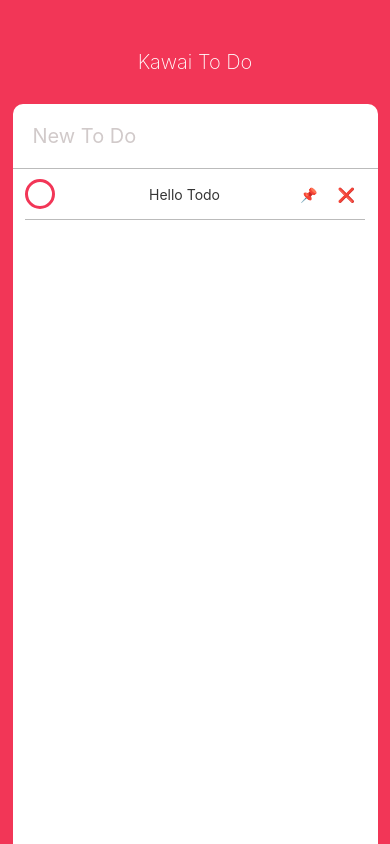
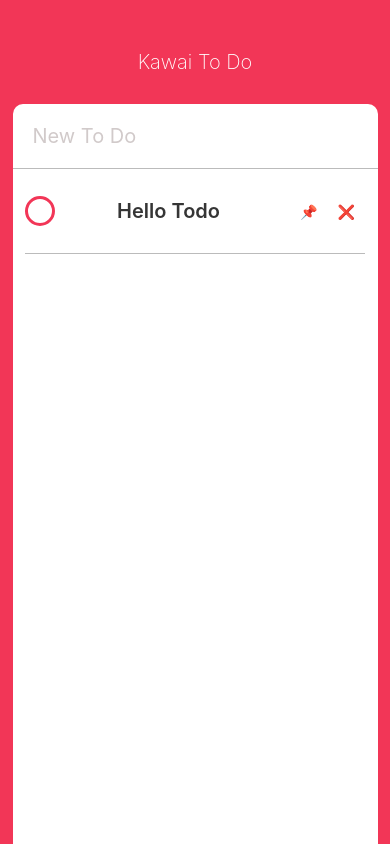
Before and after one commit to alstjs1207/kawai-todo, a React Native app: screen / in a window 390 px wide. Built offline with nearby package versions, Linux system fonts and the light colour scheme.

Commit message:
To Do App UI를 구성해보자 part Two

```diff
--- a/App.js
+++ b/App.js
@@ -37,7 +37,7 @@ export default class App extends React.Component {
           autoCorrect={false}
         />
       <ScrollView contentContainerStyle={styles.toDos}>
-          <ToDo />
+          <ToDo text={'Hello Todo'}/>
         </ScrollView>
       </View>
     </View>);
--- a/ToDo.js
+++ b/ToDo.js
@@ -1,36 +1,59 @@
 import React, {Component} from 'react';
-import {StyleSheet, Text, View, TouchableOpacity, Dimensions} from 'react-native';
+import {
+  StyleSheet,
+  Text,
+  View,
+  TouchableOpacity,
+  Dimensions,
+  TextInput
+} from 'react-native';
 
 const {height, width} = Dimensions.get("window");
 
 export default class ToDo extends React.Component {
   state = {
     isEditing: false,
-    isCompleted: false
+    isCompleted: false,
+    toDoValue: ""
   }
 
   render() {
-    const {isCompleted, isEditing} = this.state;
-    return (
-      <View style={styles.container}>
+    const {isCompleted, isEditing, toDoValue} = this.state;
+    const {text} = this.props;
+    return (<View style={styles.container}>
       <View style={styles.column}>
         <TouchableOpacity onPress={this._toggleComplete}>
-            <View style={[styles.circle, isCompleted ? styles.completedCircle : styles.uncompletedCircle]}>
-
+          <View style={[
+              styles.circle, isCompleted
+                ? styles.completedCircle
+                : styles.uncompletedCircle
+            ]}></View>
+        </TouchableOpacity>
+        {
+          isEditing
+            ? (<TextInput style={[
+                styles.input, styles.text, isCompleted
+                  ? styles.completedText
+                  : styles.uncompletedText
+              ]} value={toDoValue} multiline={true} onChangeText={this._contorlInput} returnKeyType={"done"} onBlur={this._finishEditing}/>)
+            : (<Text style={[styles.text,
+              isCompleted
+                ? styles.completedText
+                : styles.uncompletedText]}>
+              {text}
+            </Text>)
+        }
       </View>
-          </TouchableOpacity>
-          <Text style={styles.text, isCompleted ? styles.completedText : styles.uncompletedText}>Hello Todo</Text>
-        </View>
-          {isEditing ? (
-            <View style={styles.actions}>
+      {
+        isEditing
+          ? (<View style={styles.actions}>
             <TouchableOpacity onPressOut={this._finishEditing}>
               <View style={styles.actionContainer}>
                 <Text style={styles.actionText}>✅</Text>
               </View>
             </TouchableOpacity>
-            </View>
-          ) : (
-            <View style={styles.actions}>
+          </View>)
+          : (<View style={styles.actions}>
             <TouchableOpacity onPressOut={this._startEditing}>
               <View style={styles.actionContainer}>
                 <Text style={styles.actionText}>📌</Text>
@@ -41,31 +64,31 @@ export default class ToDo extends React.Component {
                 <Text style={styles.actionText}>❌</Text>
               </View>
             </TouchableOpacity>
-            </View>
-          )}
-      </View>
-    );
+          </View>)
+      }
+    </View>);
   }
   _toggleComplete = () => {
     this.setState(prevState => {
       return {
         isCompleted: !prevState.isCompleted
-      }
-    })
+      };
+    });
   };
 
   _startEditing = () => {
-    this.setState({
-      isEditing : true
-    })
+    const {text} = this.props;
+    this.setState({isEditing: true, toDoValue: text});
   };
 
   _finishEditing = () => {
-    this.setState({
-      isEditing : false
-    })
+    this.setState({isEditing: false});
+  };
+
+  _contorlInput = (text) => {
+    this.setState({toDoValue: text})
   }
-};
+}
 
 const styles = StyleSheet.create({
   container: {
@@ -80,7 +103,6 @@ const styles = StyleSheet.create({
     fontWeight: "600",
     fontSize: 20,
     marginVertical: 20
-
   },
   circle: {
     width: 30,
@@ -90,17 +112,17 @@ const styles = StyleSheet.create({
     marginRight: 20
   },
   completedCircle: {
-    borderColor: "rgb(10, 134, 204)",
+    borderColor: "rgb(10, 134, 204)"
   },
-  uncompletedCircle:{
-    borderColor: "#F23657",
+  uncompletedCircle: {
+    borderColor: "#F23657"
   },
   completedText: {
-    color:"#bbb",
+    color: "#bbb",
     textDecorationLine: "line-through"
   },
   uncompletedText: {
-    color:"#353535"
+    color: "#353535"
   },
   column: {
     flexDirection: "row",
@@ -116,7 +138,9 @@ const styles = StyleSheet.create({
     marginVertical: 10,
     marginHorizontal: 10
   },
-  actionText: {
-
+  actionText: {},
+  input: {
+    marginVertical: 10,
+    width: width / 2
   }
 });
```
Lines whose indentation alone changed are shown as unchanged.
